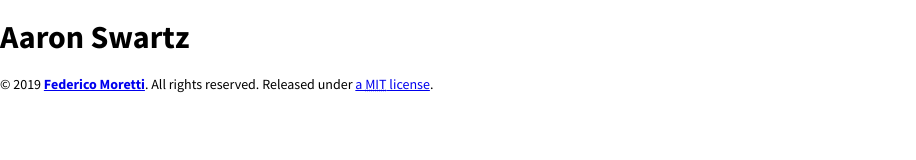
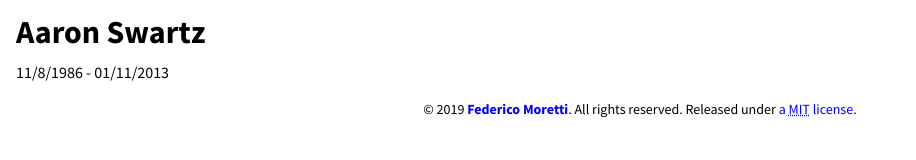
Before and after one commit to fedtti/tribute-page, a website: page index.html in a window 1280 px wide. Shown: the whole page, without its empty margins (0-916 px from the left). Drawn offline with nearby package versions, Linux system fonts and the light colour scheme.

Commit message:
update css/main.min.css, scss/main.scss, gulpfile.js, index.html, and README.md

```diff
--- a/gulpfile.js
+++ b/gulpfile.js
@@ -38,10 +38,12 @@
     }
   });
 
+  //
   watch("scss/*.scss", styles).on("change", () => {
     browserSync.reload();
   });
 
+  //
   watch("index.html").on("change", () => {
     browserSync.reload();
   });
--- a/index.html
+++ b/index.html
@@ -9,19 +9,19 @@
     <title>Tribute Page • freeCodeCamp</title>
   </head>
   <body class="site">
-    <main id="main" tabindex="-1">
+    <main class="site__main" id="main" tabindex="-1">
       <!-- Header -->
       <header class="site__head">
         <div class="site__head__container">
-          <h1 class="site__head__title">Aaron Swartz</h1>
-          <p class="site__head__subtitle"></p>
+          <h1 class="site__head__title -text-bold" id="title">Aaron Swartz</h1>
+          <p class="site__head__subtitle">11/8/1986 - 01/11/2013</p>
         </div>
       </header>
       <!-- Content -->
 
       <!-- Footer -->
       <footer class="site__foot">
-        <p class="site__foot__copyright"><small class="-text-small">© 2019 <strong class="-text-bold"><a class="site__foot__link" href="https://federicomoretti.it/" rel="noopener noreferrer" target="_blank">Federico Moretti</a></strong>. All rights reserved. Released under <a class="site__foot__link" href="/LICENSE" rel="license noopener noreferrer" target="_blank">a <abbr title="Massachusetts Institute of Technology">MIT</abbr> license</a>.</small></p>
+        <p class="site__foot__credits"><small class="-text-small">© 2019 <strong class="-text-bold"><a class="site__foot__link" href="https://federicomoretti.it/" rel="noopener noreferrer" target="_blank">Federico Moretti</a></strong>. All rights reserved. Released under <a class="site__foot__link" href="/LICENSE" rel="license noopener noreferrer" target="_blank">a <abbr title="Massachusetts Institute of Technology">MIT</abbr> license</a>.</small></p>
       </footer>
     </main>
     <!-- HTML5shiv v3.7.3 -->
--- a/scss/main.scss
+++ b/scss/main.scss
@@ -4,14 +4,33 @@
 @import url("https://fonts.googleapis.com/css?family=Source+Sans+Pro:400,700");
 
 *:focus {
-  outline: none;
+  outline: 0;
 }
 
 .site {
   font: 400 1rem/1 "Source Sans Pro", sans-serif;
 
-  .site__main {
+  &__main {
     padding: 1rem;
+  }
+
+  /* Header */
+  &__head {
+    &__title {
+      margin: 0;
+    }
+  }
+
+  &__foot {
+    &__credits {
+      line-height: 1.5;
+      margin: 0 auto;
+      text-align: center;
+    }
+
+    &__link {
+      text-decoration: none;
+    }
   }
 }
 
```
Also changed, not shown: README.md, css/main.min.css.
